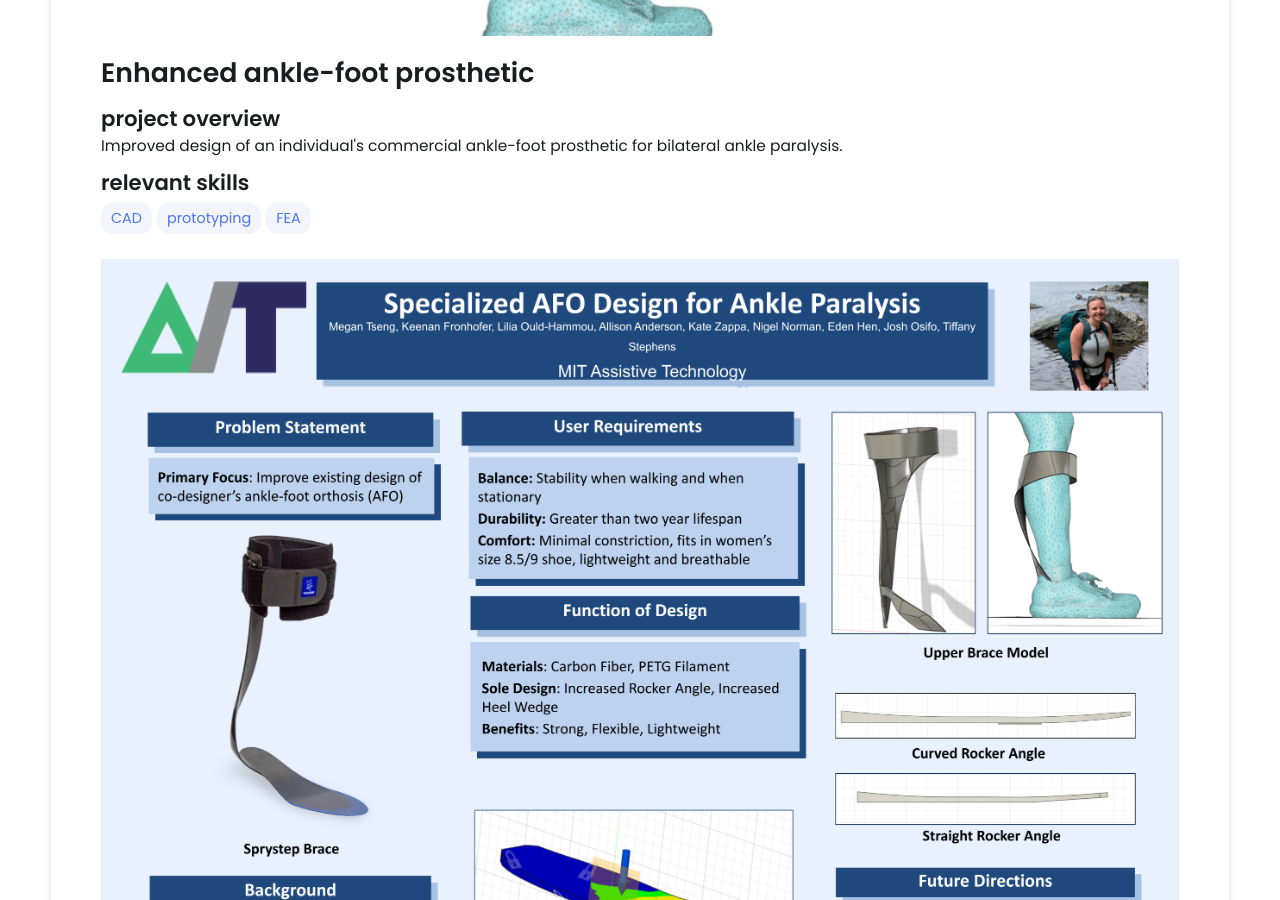
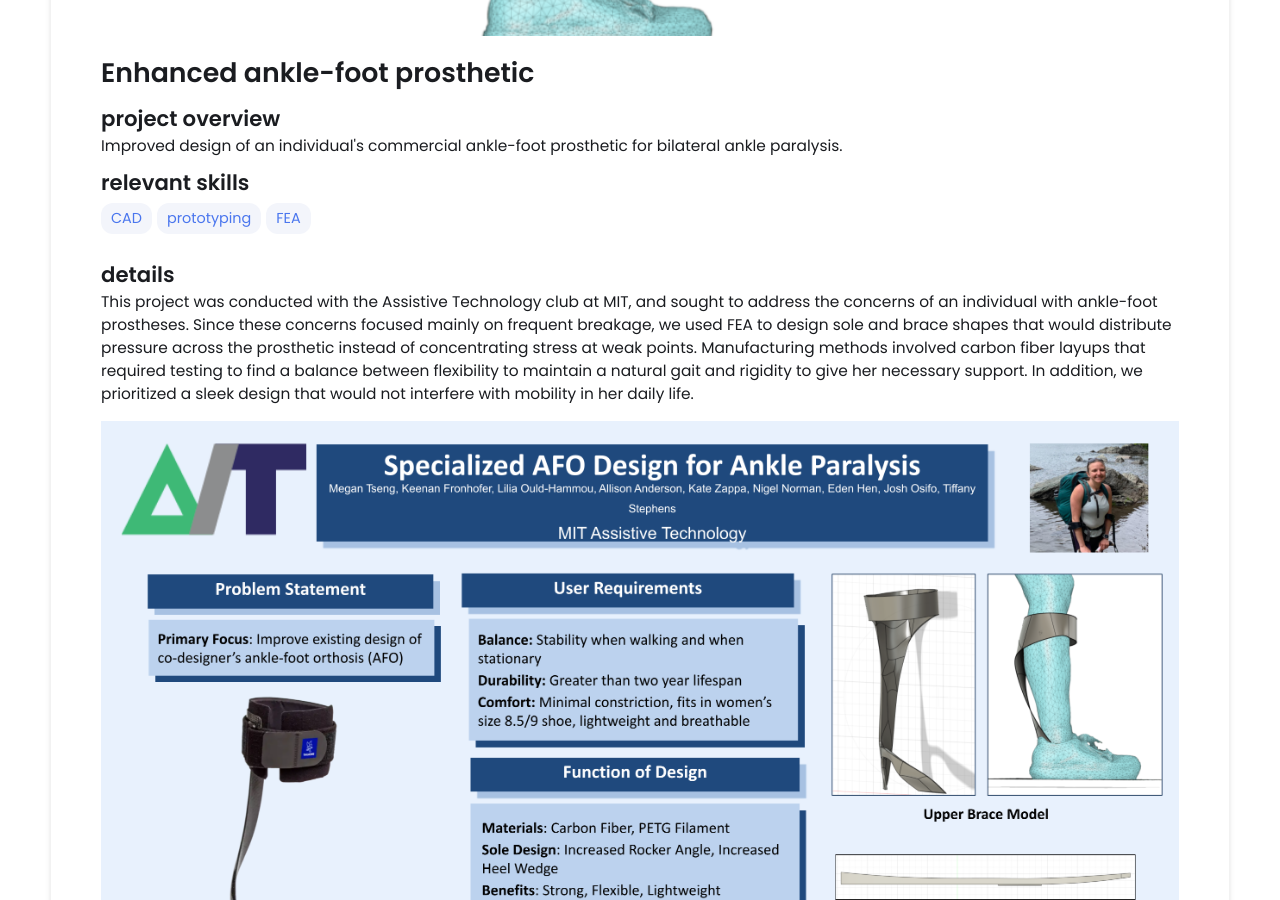
Before and after one commit to megg05/megg05.github.io, a Jekyll site: the page built from _projects/prosthetic/index.md, in a window 1280 px wide and 900 px high, scrolled down 454 px. Built offline with Jekyll 4.4.1, drawn with Linux system fonts in a browser that asks for light colours.

Commit message:
AT stuff

```diff
--- a/_projects/prosthetic/index.md
+++ b/_projects/prosthetic/index.md
@@ -10,4 +10,7 @@ skills:
 main-image: /ATheader.png
 ---
 
+## details
+This project was conducted with the Assistive Technology club at MIT, and sought to address the concerns of an individual with ankle-foot prostheses. Since these concerns focused mainly on frequent breakage, we used FEA to design sole and brace shapes that would distribute pressure across the prosthetic instead of concentrating stress at weak points. Manufacturing methods involved carbon fiber layups that required testing to find a balance between flexibility to maintain a natural gait and rigidity to give her necessary support. In addition, we prioritized a sleek design that would not interfere with mobility in her daily life.
+
 {% include image-gallery.html images="ATposter.png" height="1000" %}
```
Also changed, not shown: _projects/critter/index.md (+1 -1 lines), _projects/emg/index.md (+1 -1 lines), _projects/finger/index.md (+1 -1 lines), _projects/rss/index.md (+1 -1 lines).
